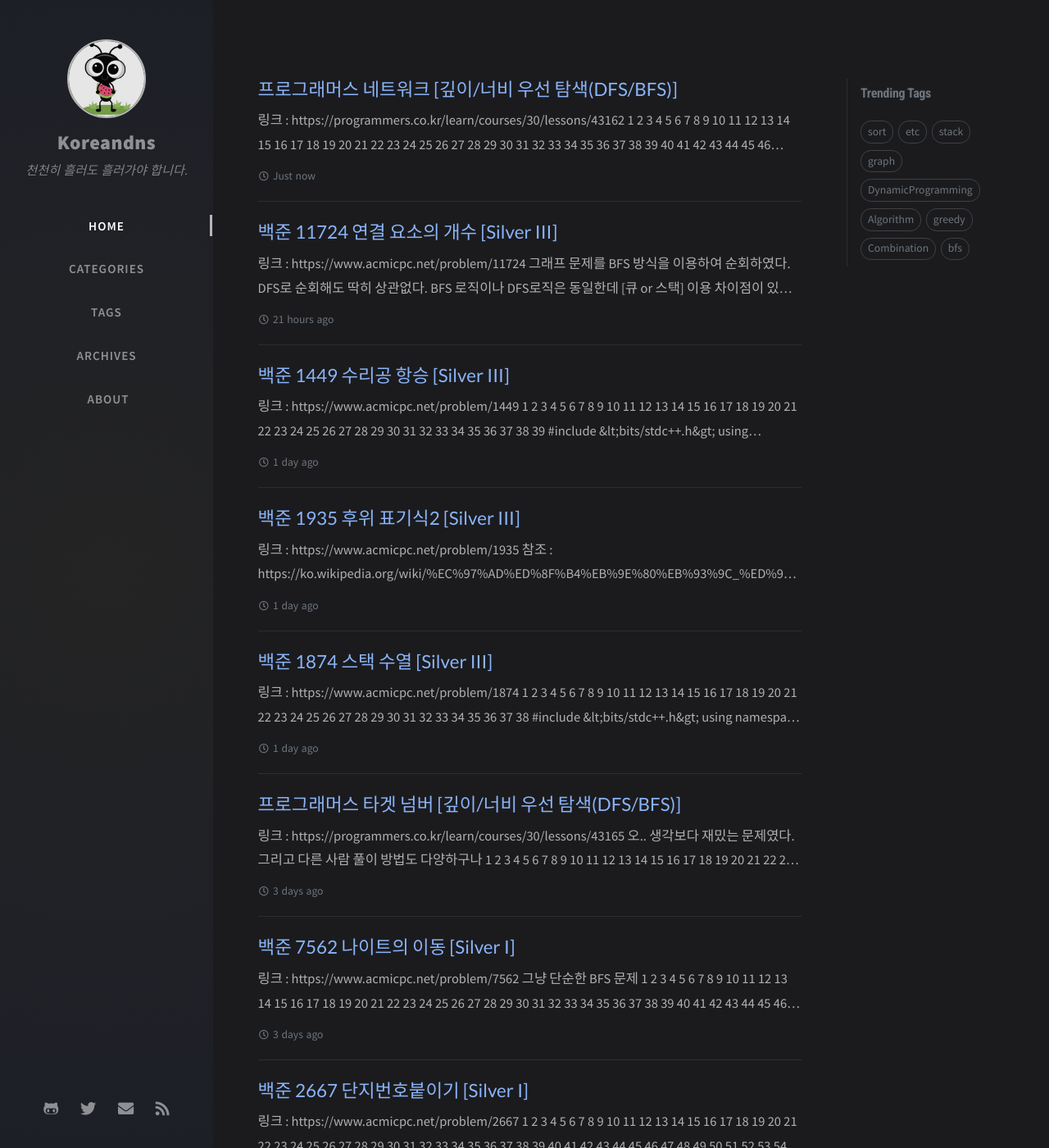
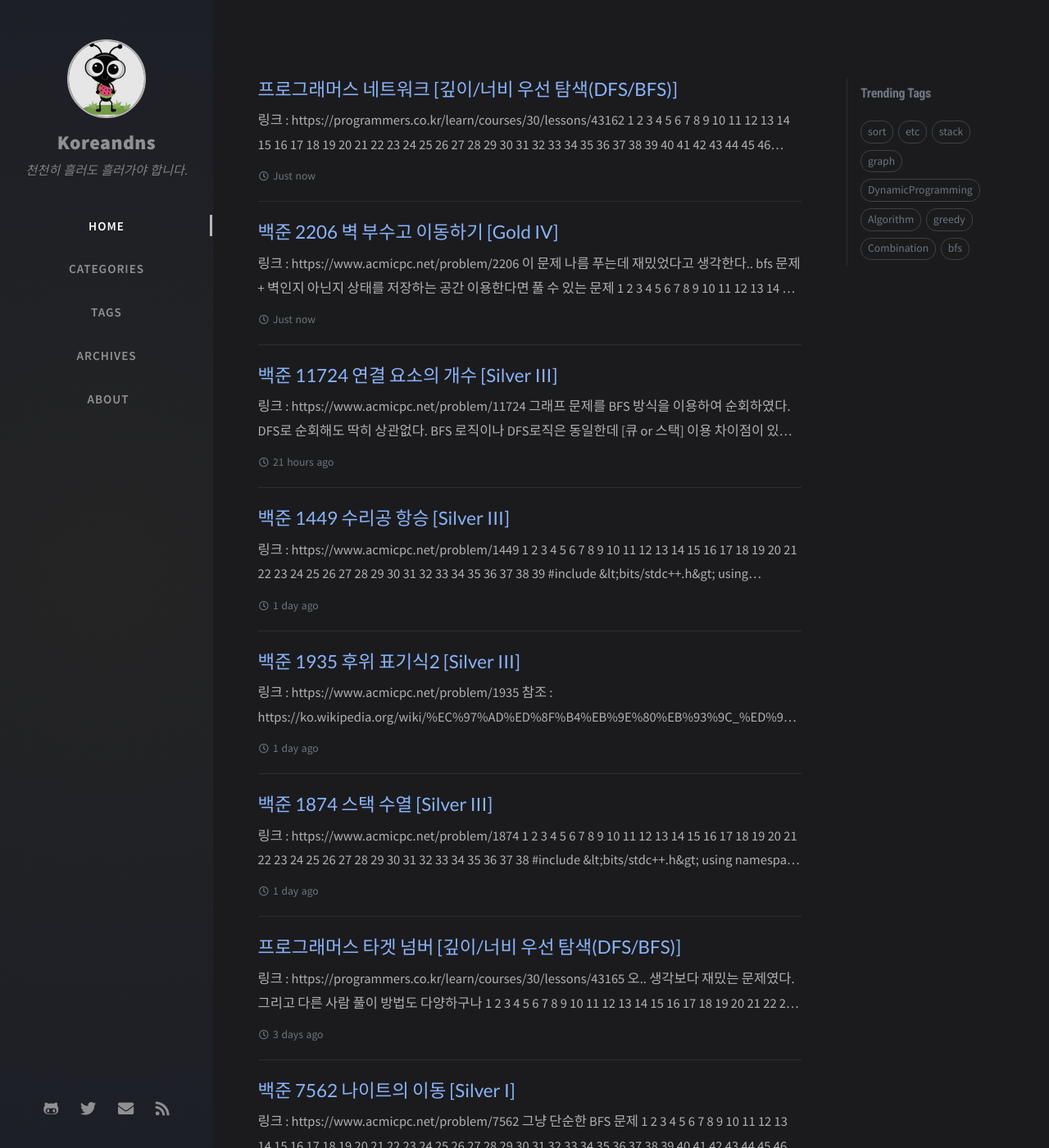
Before and after one commit to KoreanDNS/koreandns.github.io, a Jekyll site: the page built from index.html, in a window 1280 px wide and 1400 px high. Shown: the whole window at 82% size. Built offline with Jekyll 4.4.1, drawn with Linux system fonts in a browser that asks for light colours; nearby versions of some CDN libraries; the list of posts is cut into pages by our own code; comment, search, counter and statistics services are not loaded; some of the changed text lies outside the part shown.

Commit message:
no message

````diff
--- a/_posts/Algorithm/acmicpc/2020-04-27-acmicpc-11724.md
+++ b/_posts/Algorithm/acmicpc/2020-04-27-acmicpc-11724.md
@@ -18,7 +18,7 @@ BFS 로직이나 DFS로직은 동일한데 [큐 or 스택] 이용 차이점이
 
 
 
-하지만 DFS 성질을 그대로 적용되어야 하는 문제가 있을 경우 소스 코드 수정이 약간 필요하다.
+하지만 DFS 성질을 그대로 적용되어야 하는 문제가 있다면 소스 코드 수정이 약간 필요하다.
 
 
 
--- /dev/null
+++ b/_posts/Algorithm/acmicpc/2020-04-28-acmicpc-2206.md
@@ -0,0 +1,99 @@
+---
+title: 백준 2206 벽 부수고 이동하기 [Gold IV]
+author: Koreandns
+date: 2020-04-28 20:00:00 +0800
+categories: [Algorithm, bfs]
+tags: [Algorithm, bfs]
+---
+
+
+
+
+
+링크 : [https://www.acmicpc.net/problem/2206](https://www.acmicpc.net/problem/2206)
+
+
+
+이 문제 나름 푸는데 재밌었다고 생각한다..
+
+bfs 문제 + 벽인지 아닌지 상태를 저장하는 공간 이용한다면 풀 수 있는 문제
+
+
+
+```c++
+#include <bits/stdc++.h>
+using namespace std;
+
+const int MAX = 1000 + 1;
+
+char board[MAX][MAX];
+int vis[MAX][MAX][2];
+
+int main(void)
+{
+	ios_base::sync_with_stdio(0);
+	cin.tie(0);
+
+	int n, m;
+	cin >> n >> m;
+
+	for (int yIndex = 0; yIndex < n; ++yIndex)
+	{
+		for (int xIndex = 0; xIndex < m; ++xIndex)
+		{
+			cin >> board[yIndex][xIndex];
+		}
+	}
+
+	queue<tuple<int, int, int>> q;
+	q.push({ 0, 0, 1 });
+	vis[0][0][0] = 1;
+	vis[0][0][1] = 1;
+
+	int dy[4]{ -1, 1, 0, 0 };
+	int dx[4]{ 0, 0, -1, 1 };
+
+	while (false == q.empty())
+	{
+		auto cur = q.front();
+		q.pop();
+
+		int cy, cx, cz;
+		tie(cy, cx, cz) = cur;
+
+		if (n - 1 == cy and m - 1 == cx)
+		{
+			cout << vis[cy][cx][cz];
+			return 0;
+		}
+
+		for (int dir = 0; dir < 4; ++dir)
+		{
+			int ny = cy + dy[dir];
+			int nx = cx + dx[dir];
+			int nz = cz;
+
+			if (ny < 0 or n <= ny or nx < 0 or m <= nx or vis[ny][nx][nz])
+			{
+				continue;
+			}
+
+			if ('1' == board[ny][nx])
+			{
+				if (0 == nz)
+				{
+					continue;
+				}
+				--nz;
+			}
+
+			q.push({ ny, nx, nz });
+			vis[ny][nx][nz] = vis[cy][cx][cz] + 1;
+		}
+	}
+
+	cout << -1;
+
+	return 0;
+}
+```
````
